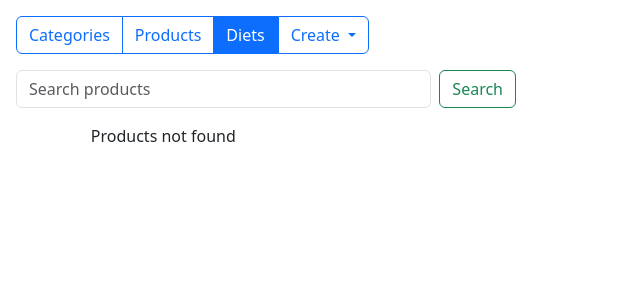
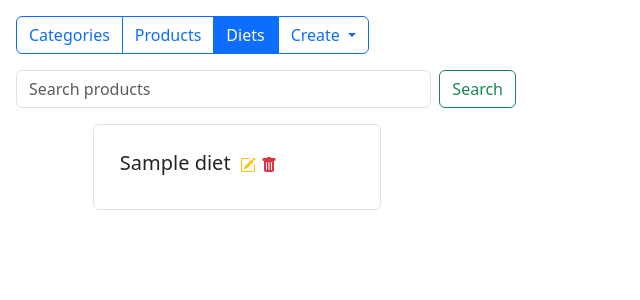
Before and after one commit to Michael322312/cuisiner_project, a Django app: page /diet_list/ in a window 1280 px wide. Shown: the part 73-373 px from the top of the page, without its empty margins (0-640 px from the left). Run offline with Django 5.2, Linux system fonts and the light colour scheme; a user stored in the database is signed in; tables that the repository leaves empty hold one stand-in row (values such as "Sample post").

Commit message:
Some style html changes

```diff
--- a/static/css/style.css
+++ b/static/css/style.css
@@ -4,14 +4,14 @@ body {
 
 
 .item {
-    flex: 1 1 200px;
+    flex: 0.1 1 200px;
     background: #ffffff;
     margin: 10px;
     padding: 10px;
     box-sizing: border-box;
     width: fit-content;
     font-size: small;
-    width: 300px;
+    width: 100px;
 
 }
 
--- a/templates/recipe/category/list_view.html
+++ b/templates/recipe/category/list_view.html
@@ -14,7 +14,7 @@
                 <ul class="dropdown-menu">
                 <li><a class="dropdown-item" href="{% url 'recipe:create_category' %}">Category</a></li>
                 <li><a class="dropdown-item" href="{% url 'recipe:create_product' %}">Product</a></li>
-                <li><a class="dropdown-item active" href="{% url 'recipe:create_diet' %}">Diet</a></li>
+                <li><a class="dropdown-item" href="{% url 'recipe:create_diet' %}">Diet</a></li>
 
                 </ul>
             </div>
--- a/templates/recipe/diet/create_form.html
+++ b/templates/recipe/diet/create_form.html
@@ -12,8 +12,8 @@
                 </button>
                 <ul class="dropdown-menu">
                 <li><a class="dropdown-item" href="{% url 'recipe:create_category' %}">Category</a></li>
-                <li><a class="dropdown-item active" href="{% url 'recipe:create_product' %}">Product</a></li>
-                <li><a class="dropdown-item" href="{% url 'recipe:create_diet' %}">Diet</a></li>
+                <li><a class="dropdown-item" href="{% url 'recipe:create_product' %}">Product</a></li>
+                <li><a class="dropdown-item active" href="{% url 'recipe:create_diet' %}">Diet</a></li>
                 </ul>
             </div>
         </div>
--- a/templates/recipe/diet/list_view.html
+++ b/templates/recipe/diet/list_view.html
@@ -13,7 +13,7 @@
                 <ul class="dropdown-menu">
                 <li><a class="dropdown-item" href="{% url 'recipe:create_category' %}">Category</a></li>
                 <li><a class="dropdown-item" href="{% url 'recipe:create_product' %}">Product</a></li>
-                <li><a class="dropdown-item active" href="{% url 'recipe:create_diet' %}">Diet</a></li>
+                <li><a class="dropdown-item" href="{% url 'recipe:create_diet' %}">Diet</a></li>
 
                 </ul>
             </div>
@@ -24,32 +24,30 @@
         </form>
         <div class="">
             <ul class="container">
-                {% if products %}
-                    {% for product in products %}
+                {% if diets %}
+                    {% for diet in diets %}
                         <li class="card item mt-3 border">
                             <div class="card-body">
                                 <h5 class="card-title">
-                                    {{product.name}}
-                                    <a href="{% url 'recipe:update_product' product.id%}" class="text-warning ms-1" style="text-decoration: none;">
+                                    {{diet.name}}
+                                    <a href="{% url 'recipe:update_diet' diet.id%}" class="text-warning ms-1" style="text-decoration: none;">
                                         <svg xmlns="http://www.w3.org/2000/svg" width="16" height="16" fill="currentColor" class="bi bi-pencil-square" viewBox="0 0 16 16">
                                             <path d="M15.502 1.94a.5.5 0 0 1 0 .706L14.459 3.69l-2-2L13.502.646a.5.5 0 0 1 .707 0l1.293 1.293zm-1.75 2.456-2-2L4.939 9.21a.5.5 0 0 0-.121.196l-.805 2.414a.25.25 0 0 0 .316.316l2.414-.805a.5.5 0 0 0 .196-.12l6.813-6.814z"/>
                                             <path fill-rule="evenodd" d="M1 13.5A1.5 1.5 0 0 0 2.5 15h11a1.5 1.5 0 0 0 1.5-1.5v-6a.5.5 0 0 0-1 0v6a.5.5 0 0 1-.5.5h-11a.5.5 0 0 1-.5-.5v-11a.5.5 0 0 1 .5-.5H9a.5.5 0 0 0 0-1H2.5A1.5 1.5 0 0 0 1 2.5z"/>
                                         </svg>
                                     </a>
-                                    <a href="{% url 'recipe:delete_product' product.id%}" class="text-danger" style="text-decoration: none;">
+                                    <a href="{% url 'recipe:delete_diet' diet.id%}" class="text-danger" style="text-decoration: none;">
                                         <svg xmlns="http://www.w3.org/2000/svg" width="16" height="16" fill="currentColor" class="bi bi-trash-fill" viewBox="0 0 16 16">
                                         <path d="M2.5 1a1 1 0 0 0-1 1v1a1 1 0 0 0 1 1H3v9a2 2 0 0 0 2 2h6a2 2 0 0 0 2-2V4h.5a1 1 0 0 0 1-1V2a1 1 0 0 0-1-1H10a1 1 0 0 0-1-1H7a1 1 0 0 0-1 1zm3 4a.5.5 0 0 1 .5.5v7a.5.5 0 0 1-1 0v-7a.5.5 0 0 1 .5-.5M8 5a.5.5 0 0 1 .5.5v7a.5.5 0 0 1-1 0v-7A.5.5 0 0 1 8 5m3 .5v7a.5.5 0 0 1-1 0v-7a.5.5 0 0 1 1 0"/>
                                     </svg>
                                     </a>
                                 </h5>
-                                Category: {{product.category}}
-                                <br>
-                                {{product.calories}} calories (per 100 grams)
+
                             </div>
                         </li>
                     {% endfor %}
                 {%else%}
-                    <div class="fw-light text-start w-50 ms-2 mt-3">Products not found</div>
+                    <div class="fw-light text-start w-50 ms-2 mt-3">Diets not found</div>
                 {%endif%}
 
             </ul>
--- a/templates/recipe/diet/update_form.html
+++ b/templates/recipe/diet/update_form.html
@@ -4,8 +4,8 @@
     <div class="m-3 ms-4">
         <div class="btn-group " role="group" aria-label="Basic outlined example">
             <a type="button" class="btn btn-outline-primary" href="{% url 'recipe:category_list' %}">Categories</a>
-            <a type="button" class="btn btn-outline-primary active" href="{% url 'recipe:product_list' %}">Products</a>
-            <a type="button" class="btn btn-outline-primary" href="{% url 'recipe:diet_list' %}">Diets</a>
+            <a type="button" class="btn btn-outline-primary" href="{% url 'recipe:product_list' %}">Products</a>
+            <a type="button" class="btn btn-outline-primary active" href="{% url 'recipe:diet_list' %}">Diets</a>
             <div class="dropdown rounded-0">
                 <button class="btn btn-outline-primary rounded-0 rounded-end dropdown-toggle" type="button" data-bs-toggle="dropdown" aria-expanded="false">
                     Create
```
